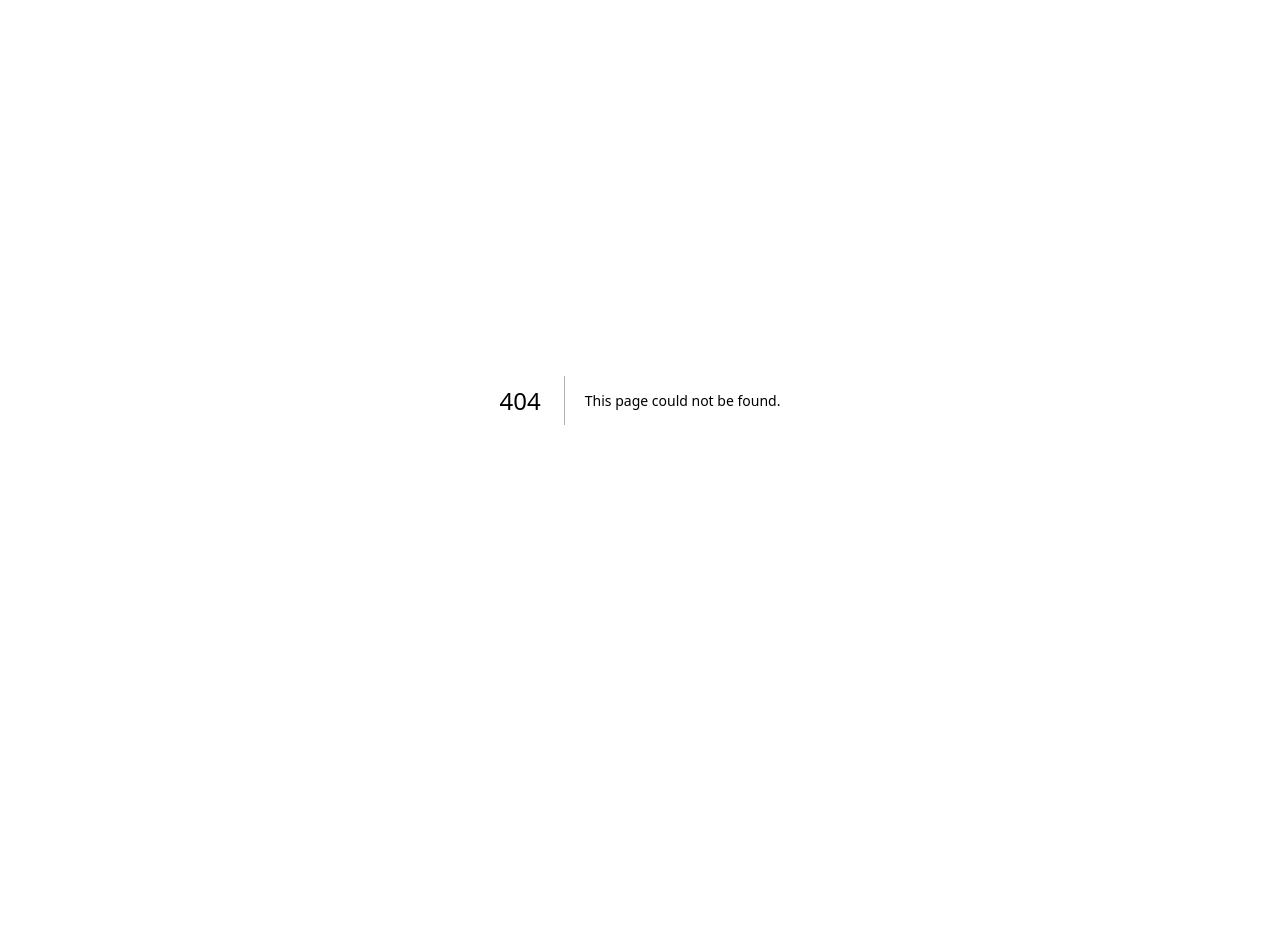
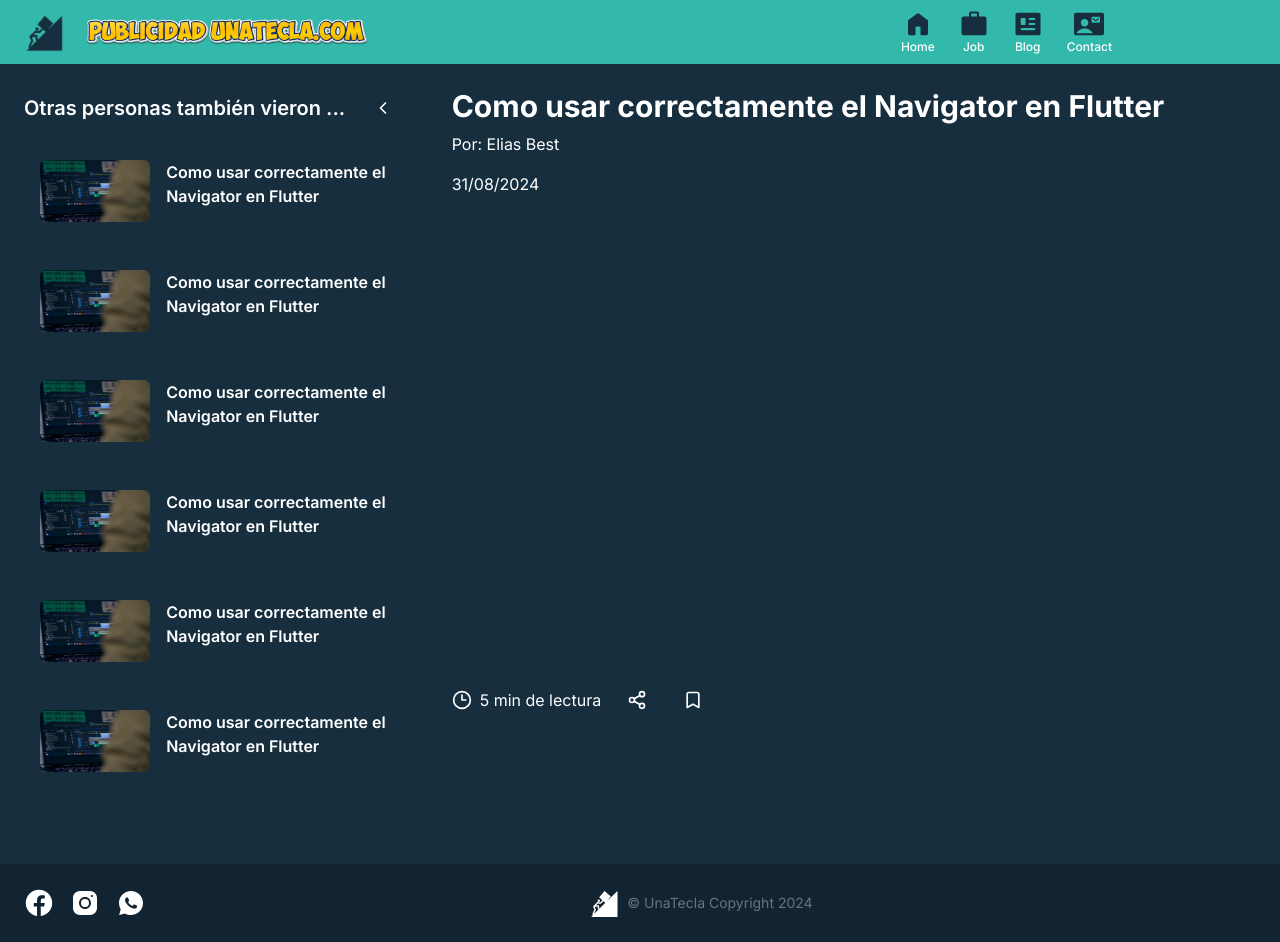
Before and after one commit to carlostic26/web-react, a Next.js app: page /blog/detail in a window 1280 px wide. Before the commit this address had no page. Before the commit the page ends 800 px from the top, so only its background shows below. Built offline with nearby package versions, Linux system fonts and the light colour scheme.

Commit message:
detalle blog primera parte

```diff
--- /dev/null
+++ b/app/blog/detail/page.tsx
@@ -0,0 +1,13 @@
+import DetailBlog from "@/components/component/blog-detail";
+import FooterService from "@/components/component/footer";
+import { NavBarResp } from "@/components/component/nav-bar-resp";
+
+export default function Home() {
+    return (
+        <>
+            <NavBarResp />
+            <DetailBlog />
+            <FooterService />
+        </>
+    );
+}
--- /dev/null
+++ b/components/component/blog-detail.tsx
@@ -0,0 +1,70 @@
+"use client"
+import React, { useState } from 'react'
+import { BookmarkIcon, Share2Icon, Clock3Icon, ChevronLeft, ChevronRight } from "lucide-react"
+import { Card, CardContent } from '@/components/ui/card'
+import { Button } from '@/components/ui/button'
+import { ScrollArea } from '@/components/component/scroll-area'
+import { Separator } from '@/components/ui/separator'
+import Image from 'next/image'
+
+export default function DetailBlog() {
+  const [collapsed, setCollapsed] = useState(false);
+
+  return (
+    <div style={{ color: 'white' }} className="flex flex-col lg:flex-row bg-slate-900 text-white min-h-screen bg-personalizado-background">
+      <aside className={`transition-all duration-500 ${collapsed ? "w-200" : "w-full lg:w-1/3"} p-4 lg:p-6`}>
+        <div className="flex justify-between items-center mb-4">
+          {!collapsed && <h2 className="text-xl font-semibold">Otras personas también vieron ...</h2>}
+          <Button variant="ghost" size="icon" onClick={() => setCollapsed(!collapsed)}>
+            {collapsed ? <ChevronRight className="w-5 h-5" /> : <ChevronLeft className="w-5 h-5" />}
+          </Button>
+        </div>
+        <ScrollArea className={`h-[calc(100vh-8rem)] overflow-auto"}`}>
+          {[...Array(55)].map((_, i) => (
+            <Card key={i} className={`mb-4 bg-slate-800 transition-all duration-500 ease-in-out ${collapsed ? "w-20" : "w-full"}`}>
+              <CardContent className={`p-4 flex items-start space-x-4 ${collapsed ? "justify-center p-0" : ""}`}>
+                <div className={`${collapsed ? "w-full" : "w-1/3"}`}>
+                  <Image width={200} height={200} className="aspect-video bg-slate-700 rounded-md" src="/edicion de video.webp" alt="Portada blog"/>
+                </div>
+                {!collapsed && (
+                  <div className="w-2/3">
+                    <h3 className="font-semibold">Como usar correctamente el Navigator en Flutter</h3>
+                  </div>
+                )}
+              </CardContent>
+            </Card>
+          ))}
+        </ScrollArea>
+      </aside>
+      <Separator orientation="vertical" className="bg-white lg:block" />
+      <main className="flex-1 p-4 lg:p-6 overflow-auto h-[calc(100vh-8rem)] w-full">
+        <article className=" mx-20px">
+          <h1 className="text-3xl font-bold mb-2">Como usar correctamente el Navigator en Flutter</h1>
+          <p className="text-slate-400 mb-4">Por: Elias Best</p>
+          <p className="text-slate-400 mb-4">31/08/2024</p>
+          <div className="aspect-video bg-slate-700 rounded-lg mb-4"></div>
+          <div className="flex items-center space-x-4 mb-6">
+            <div className="flex items-center">
+              <Clock3Icon className="w-5 h-5 mr-2" />
+              <span>5 min de lectura</span>
+            </div>
+            <Button variant="ghost" size="icon">
+              <Share2Icon className="w-5 h-5" />
+            </Button>
+            <Button variant="ghost" size="icon">
+              <BookmarkIcon className="w-5 h-5" />
+            </Button>
+          </div>
+          <p className="mb-4">
+            Lorem ipsum dolor sit amet, consectetur adipiscing elit. Sed do eiusmod tempor incididunt ut labore et dolore
+            <span className="font-bold"> magna aliqua</span>. Ut enim ad minim veniam, quis nostrud exercitation ullamco laboris nisi ut aliquip ex ea commodo consequat. Duis aute irure dolor in reprehenderit in voluptate velit esse cillum dolore eu fugiat nulla pariatur. Excepteur sint occaecat cupidatat non proident, sunt in culpa
+            <span className="font-bold"> qui officia deserunt mollit anim id est laborum</span>.
+          </p>
+          <p>
+            Curabitur pretium tincidunt lacus. Nulla gravida orci a odio. Nullam varius, turpis et commodo pharetra, est eros bibendum elit, nec luctus magna felis sollicitudin mauris. Integer in mauris eu nibh euismod gravi...
+          </p>
+        </article>
+      </main>
+    </div>
+  )
+}
--- /dev/null
+++ b/components/component/scroll-area.tsx
@@ -0,0 +1,48 @@
+"use client"
+
+import * as React from "react"
+import * as ScrollAreaPrimitive from "@radix-ui/react-scroll-area"
+
+import { cn } from "@/lib/utils"
+
+const ScrollArea = React.forwardRef<
+  React.ElementRef<typeof ScrollAreaPrimitive.Root>,
+  React.ComponentPropsWithoutRef<typeof ScrollAreaPrimitive.Root>
+>(({ className, children, ...props }, ref) => (
+  <ScrollAreaPrimitive.Root
+    ref={ref}
+    className={cn("relative overflow-hidden", className)}
+    {...props}
+  >
+    <ScrollAreaPrimitive.Viewport className="h-full w-full rounded-[inherit]">
+      {children}
+    </ScrollAreaPrimitive.Viewport>
+    <ScrollBar />
+    <ScrollAreaPrimitive.Corner />
+  </ScrollAreaPrimitive.Root>
+))
+ScrollArea.displayName = ScrollAreaPrimitive.Root.displayName
+
+const ScrollBar = React.forwardRef<
+  React.ElementRef<typeof ScrollAreaPrimitive.ScrollAreaScrollbar>,
+  React.ComponentPropsWithoutRef<typeof ScrollAreaPrimitive.ScrollAreaScrollbar>
+>(({ className, orientation = "vertical", ...props }, ref) => (
+  <ScrollAreaPrimitive.ScrollAreaScrollbar
+    ref={ref}
+    orientation={orientation}
+    className={cn(
+      "flex touch-none select-none transition-colors",
+      orientation === "vertical" &&
+        "h-full w-2.5 border-l border-l-transparent p-[1px]",
+      orientation === "horizontal" &&
+        "h-2.5 border-t border-t-transparent p-[1px]",
+      className
+    )}
+    {...props}
+  >
+    <ScrollAreaPrimitive.ScrollAreaThumb className="relative flex-1 rounded-full bg-border" />
+  </ScrollAreaPrimitive.ScrollAreaScrollbar>
+))
+ScrollBar.displayName = ScrollAreaPrimitive.ScrollAreaScrollbar.displayName
+
+export { ScrollArea, ScrollBar }
--- /dev/null
+++ b/components/ui/separator.tsx
@@ -0,0 +1,30 @@
+"use client"
+
+import * as React from "react"
+import * as SeparatorPrimitive from "@radix-ui/react-separator"
+import { cn } from "@/lib/utils"
+
+const Separator = React.forwardRef<
+  React.ElementRef<typeof SeparatorPrimitive.Root>,
+  React.ComponentPropsWithoutRef<typeof SeparatorPrimitive.Root>
+>(
+  (
+    { className, orientation = "horizontal", decorative = true, ...props },
+    ref
+  ) => (
+    <SeparatorPrimitive.Root
+      ref={ref}
+      decorative={decorative}
+      orientation={orientation}
+      className={cn(
+        "shrink-0 bg-white ",
+        orientation === "horizontal" ? "h-[1px] w-full" : "h-full w-[1px]",
+        className
+      )}
+      {...props}
+    />
+  )
+)
+Separator.displayName = SeparatorPrimitive.Root.displayName
+
+export { Separator }
--- a/package.json
+++ b/package.json
@@ -13,6 +13,8 @@
     "@radix-ui/react-dialog": "^1.1.1",
     "@radix-ui/react-icons": "^1.3.0",
     "@radix-ui/react-label": "^2.1.0",
+    "@radix-ui/react-scroll-area": "^1.1.0",
+    "@radix-ui/react-separator": "^1.1.0",
     "@radix-ui/react-slot": "^1.1.0",
     "class-variance-authority": "^0.7.0",
     "clsx": "^2.1.1",
```
Also changed, not shown: 1 other file (tests, documents, lock files or other folders).
